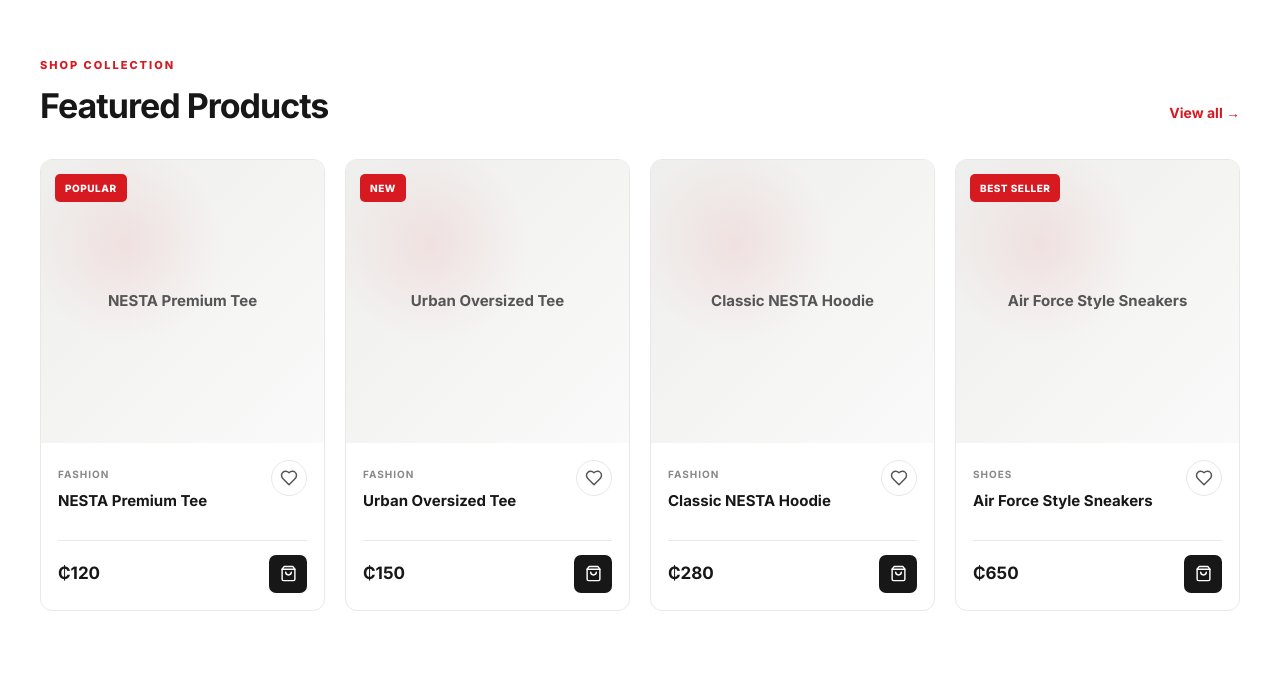
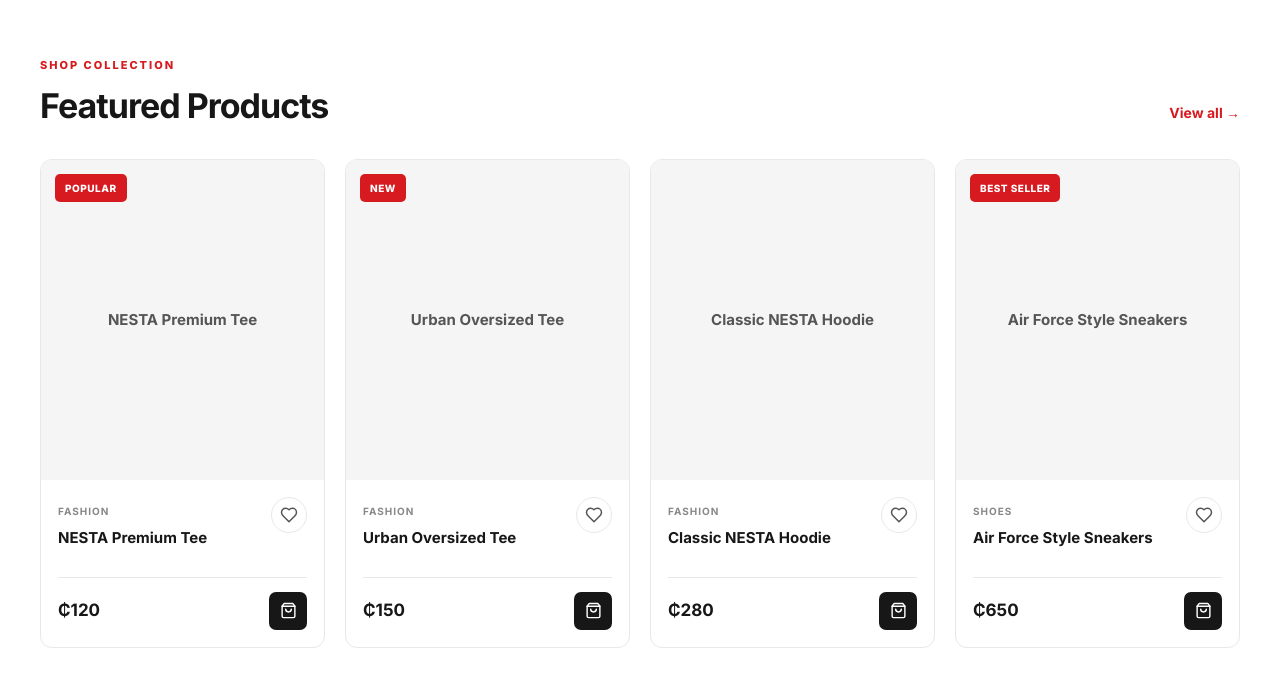
Before and after one commit to g819480-ai/NEXTA, a Next.js app: page / in a window 1280 px wide. Shown: the part 726-1403 px from the top of the page. Built offline with nearby package versions, Linux system fonts and the light colour scheme.

Commit message:
Update globals.css

```diff
--- a/app/globals.css
+++ b/app/globals.css
@@ -1157,3 +1157,28 @@ img {
   object-fit: cover;
   display: block;
 }
+.product-image {
+  position: relative;
+  width: 100%;
+  height: 320px;
+  overflow: hidden;
+  background: #f5f5f5;
+}
+
+.product-image-img {
+  width: 100%;
+  height: 100%;
+  display: block;
+  object-fit: cover;
+}
+
+.product-placeholder {
+  width: 100%;
+  height: 100%;
+  display: flex;
+  align-items: center;
+  justify-content: center;
+  padding: 20px;
+  text-align: center;
+  background: #f5f5f5;
+}
```
